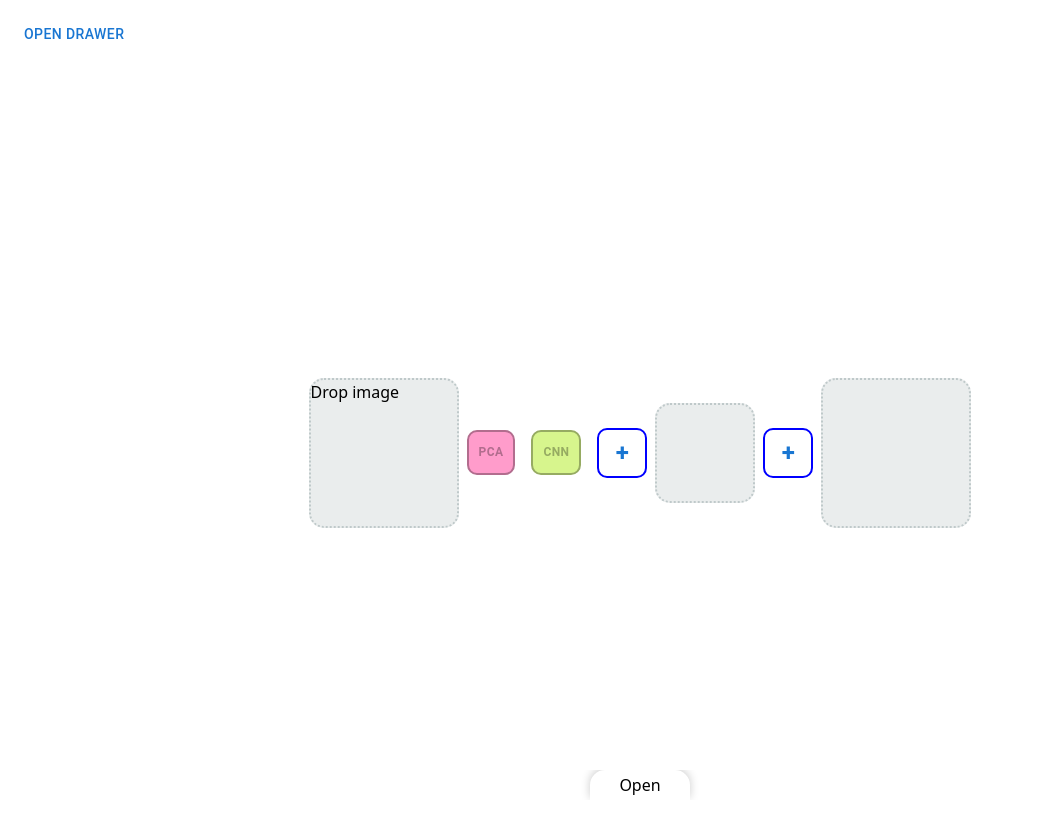
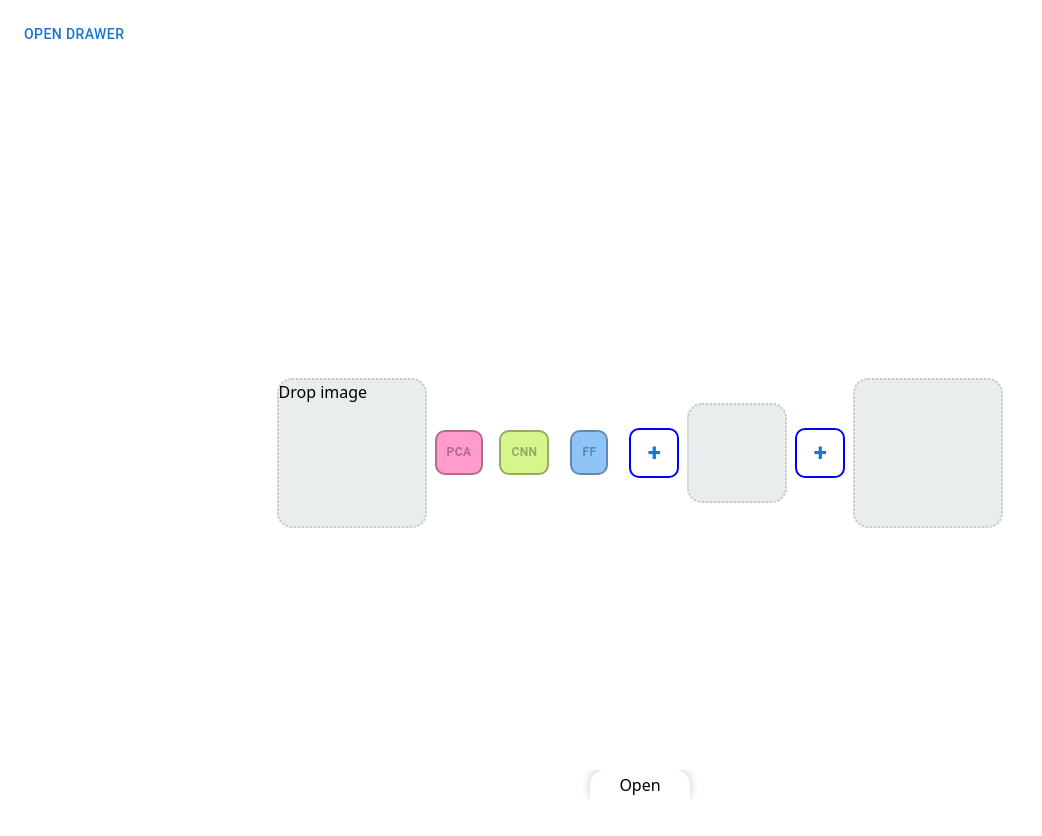
Before and after one commit to TheoVasile/ComputerVision, a Next.js app in the folder frontend/: page / in a window 1280 px wide. Shown: the top 836 px of the page, without its empty margins (0-1042 px from the left). Built offline with nearby package versions, Linux system fonts and the light colour scheme.

Commit message:
basic feedforward component added

```diff
--- a/frontend/app/page.jsx
+++ b/frontend/app/page.jsx
@@ -4,6 +4,7 @@ import Dropzone from './ui/Dropzone'
 import Sidebar from './ui/Sidebar'
 import Convolver from './ui/Convolver'
 import PCA from './ui/PCA'
+import Feedforward from './ui/Feedforward'
 import ImageCard from './ui/Imagecard'
 import InsertNetwork from './ui/InsertNetwork'
 import BottomDrawer from './ui/BottomDrawer'
@@ -39,6 +40,7 @@ const Page = () => {
           <Dropzone className='' text='Drop image' height='150px' width='150px' />
           <PCA/>
           <Convolver />
+          <Feedforward />
           {algorithmComponentList(encoder)}
           <InsertNetwork width='50px' height='50px' onAddComponent={(algorithmType) => handleAddAlgorithm(algorithmType, 'encoder')}/>
           <ImageCard width='100px' height='100px' />
--- a/frontend/app/ui/Convolver.jsx
+++ b/frontend/app/ui/Convolver.jsx
@@ -22,7 +22,6 @@ export default function Convolver({...props}) {
           fontWeight: 'bold'
       }}>CNN</span>
       </div>} renderPopupContent={Kernel}>
-        <Kernel />
       </Popup>
   );
 }
--- /dev/null
+++ b/frontend/app/ui/Feedforward.jsx
@@ -0,0 +1,45 @@
+import Popup from "./Popup";
+
+const inputStyle = {
+    width: '100%',
+    padding: '10px',
+    margin: '0', // to remove any default margin
+    border: 'none', // to remove the default border
+    backgroundColor: '#f0f0f0', // light gray background
+    borderRadius: '8px', // rounded corners
+    boxShadow: 'inset 0 0 8px rgba(0,0,0,0.1)', // indented shadow
+    outline: 'none', // to remove the default focus outline
+    // add additional styles as needed
+};
+
+const popupContent = () => {
+    return (
+        <div>
+            layerSize
+        </div>
+    )
+}
+
+export default function Feedforward({...props}) {
+    return (
+      <Popup buttonContent={<div style={{
+        display: 'flex',
+        alignItems: 'center',
+        justifyContent: 'center',
+        // Add other styles for the box as needed, like width, height, border, etc.
+        width: props.width, // example width
+        height: props.height, // example height
+        border: '2px solid #6389ac',
+        borderRadius: '10px',
+        padding: '10px 10px',
+        backgroundColor: '#8ec4f7',
+        color: '#6389ac',
+        }}>
+        <span style={{
+            fontSize: '12px', // Adjust the size as needed
+            fontWeight: 'bold'
+        }}>FF</span>
+        </div>} renderPopupContent={popupContent}>
+        </Popup>
+    );
+  }
--- a/frontend/app/ui/PCA.jsx
+++ b/frontend/app/ui/PCA.jsx
@@ -11,7 +11,7 @@ const inputStyle = {
     boxShadow: 'inset 0 0 8px rgba(0,0,0,0.1)', // indented shadow
     outline: 'none', // to remove the default focus outline
     // add additional styles as needed
-  };
+};
 
 const popupContent = () => {
     const [value, setValue] = React.useState(10);
```
